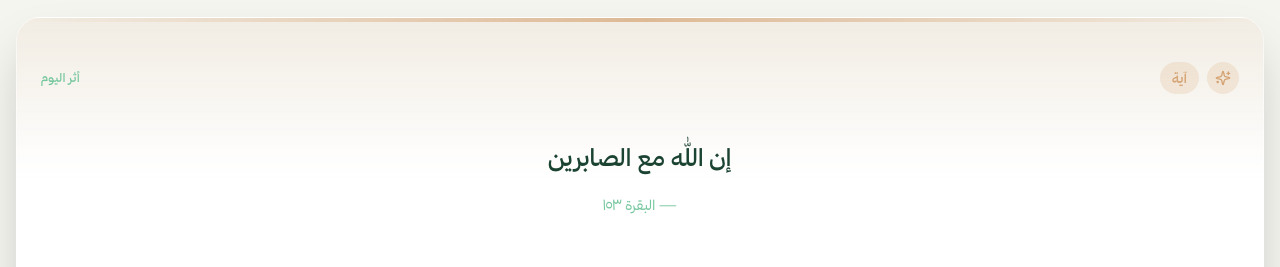
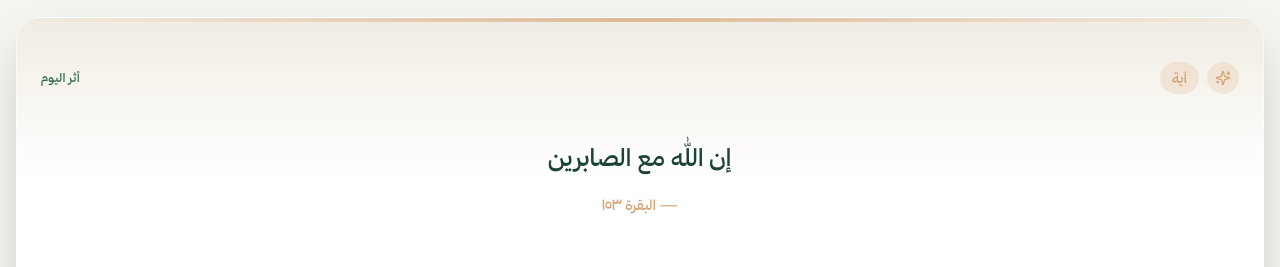
Before and after one commit to faheemappsa/athar, a Next.js app: page / in a window 1280 px wide. Shown: the part 241-508 px from the top of the page. Built offline with nearby package versions, Linux system fonts and the light colour scheme; no server answers.

Commit message:
Update AtharCard.tsx

```diff
--- a/src/components/AtharCard.tsx
+++ b/src/components/AtharCard.tsx
@@ -1,5 +1,4 @@
 "use client";
-
 import { useState, useEffect, useRef } from "react";
 import { Share2, Bookmark, RefreshCw, Loader2, Camera, Sparkles } from "lucide-react";
 import { QRCodeSVG } from "qrcode.react";
@@ -134,14 +133,14 @@ export default function AtharCard() {
                   </span>
                   <Badge label={athar.category} variant="accent" />
                 </div>
-                <span className="text-xs font-medium text-athar-muted dark:text-gray-400 tracking-wide">أثر اليوم</span>
+                <span className="text-xs font-medium text-athar-primary dark:text-athar-accent tracking-wide">أثر اليوم</span>
               </div>
 
               <div className="text-center py-6 px-2">
                 <p className="text-2xl font-medium text-athar-text dark:text-gray-100 leading-relaxed">
                   {athar.text}
                 </p>
-                <p className="text-sm text-athar-muted dark:text-gray-400 mt-4">— {athar.source}</p>
+                <p className="text-sm text-athar-accent font-medium dark:text-athar-accent mt-4">— {athar.source}</p>
               </div>
 
               <div className="flex items-center justify-center gap-4 pt-2">
@@ -226,7 +225,6 @@ export default function AtharCard() {
               isolation: "isolate",
             }}
           >
-            {/* شبكة خلفية فاخرة (زخرفة هندسية شفافة) */}
             <svg className="absolute inset-0 w-full h-full opacity-10" xmlns="http://www.w3.org/2000/svg">
               <defs>
                 <pattern id="grid" width="40" height="40" patternUnits="userSpaceOnUse">
@@ -240,13 +238,10 @@ export default function AtharCard() {
               <rect width="100%" height="100%" fill="url(#dots)" />
             </svg>
 
-            {/* إطار ذهبي فاخر */}
             <div className="absolute top-8 left-8 right-8 bottom-8 border border-white/20 rounded-[50px] pointer-events-none"></div>
             <div className="absolute top-10 left-10 right-10 bottom-10 border border-white/10 rounded-[44px] pointer-events-none"></div>
 
-            {/* المحتوى */}
             <div className="relative z-10 w-full h-full flex flex-col items-center justify-between p-16 text-center">
-              {/* الرأس - تم إصلاح المسافة */}
               <div className="space-y-4">
                 <h1 className="text-8xl font-extrabold tracking-[0.2em] leading-none" style={{ textShadow: "0 4px 20px rgba(0,0,0,0.5)" }}>
                   أثر
@@ -254,10 +249,8 @@ export default function AtharCard() {
                 <p className="text-3xl font-medium opacity-90 tracking-wide">أثرٌ جارٍ لا ينقطع</p>
               </div>
 
-              {/* الخط الفاصل الزخرفي */}
               <div className="w-32 h-0.5 bg-gradient-to-r from-transparent via-yellow-400 to-transparent"></div>
 
-              {/* الجسم - الآية أو الحديث */}
               <div className="flex-1 flex flex-col items-center justify-center max-w-2xl space-y-10">
                 <span className="text-4xl bg-white/20 px-10 py-4 rounded-full border border-white/30 shadow-lg">
                   {athar.category}
@@ -268,7 +261,6 @@ export default function AtharCard() {
                 <p className="text-3xl opacity-80 italic">— {athar.source}</p>
               </div>
 
-              {/* التذييل - محفوظ بالكامل */}
               <div className="space-y-8">
                 <p className="text-2xl opacity-70">الوقف الخيري عن مسلم عوده البويني رحمه الله</p>
                 <div className="inline-flex items-center gap-6 bg-black/20 backdrop-blur-sm rounded-3xl p-5 border border-white/20">
```
